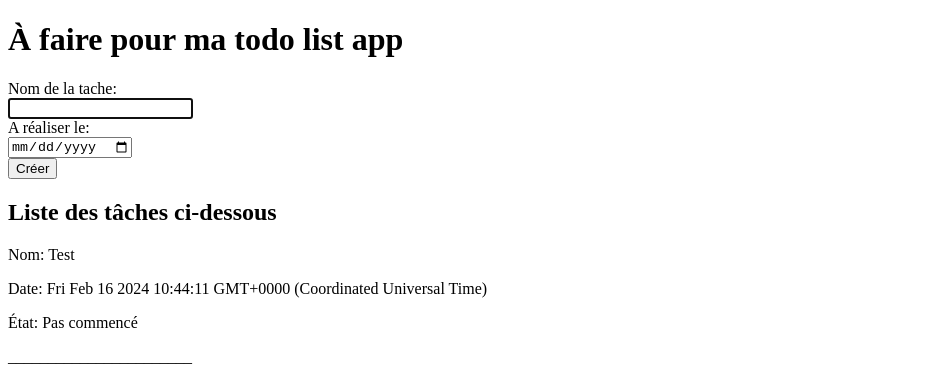
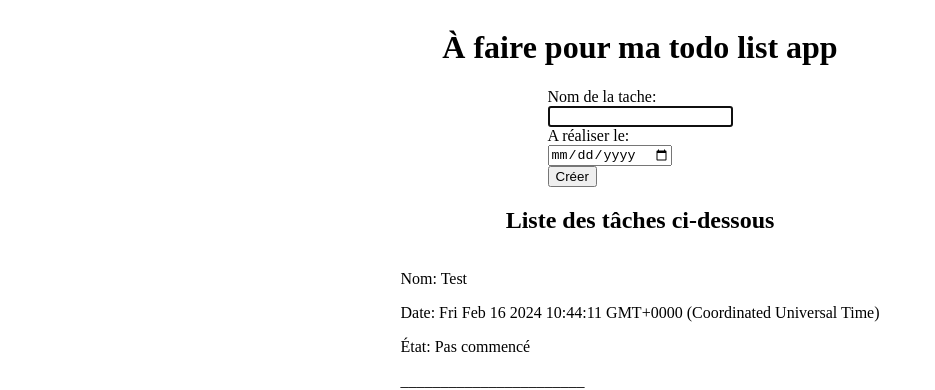
Before and after one commit to hermann-10/todo-app-angular, an Angular app: page / in a window 1280 px wide. Shown: the top 390 px of the page, without its empty margins (0-935 px from the left). Built offline with nearby package versions, Linux system fonts and the light colour scheme.

Commit message:
Content displayed in the centre

```diff
--- a/src/app/components/home/home.component.css
+++ b/src/app/components/home/home.component.css
@@ -1,4 +1,5 @@
-.main{
+main{
   display: flex;
   flex-direction: column;
+  align-items: center;
 }
```
